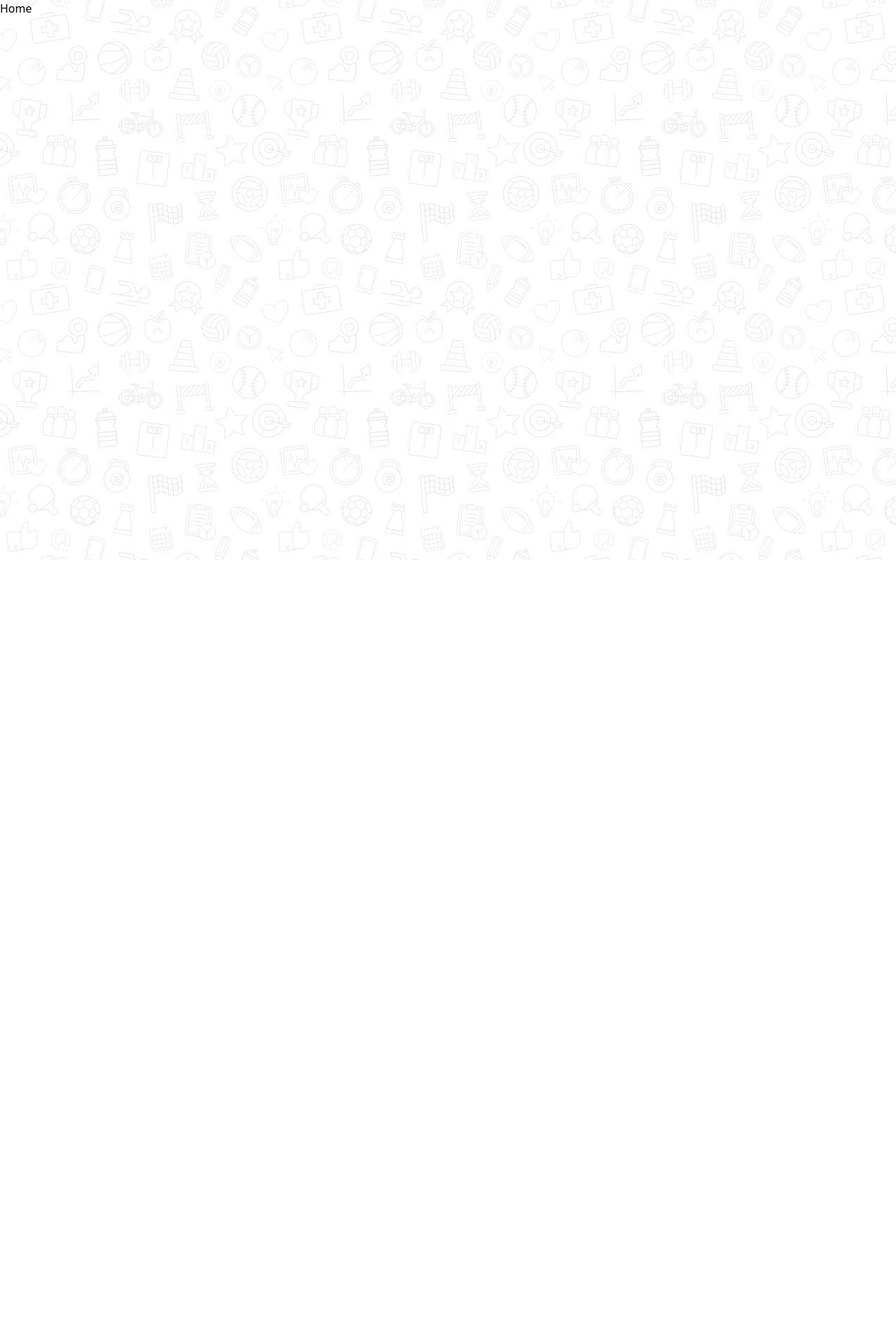
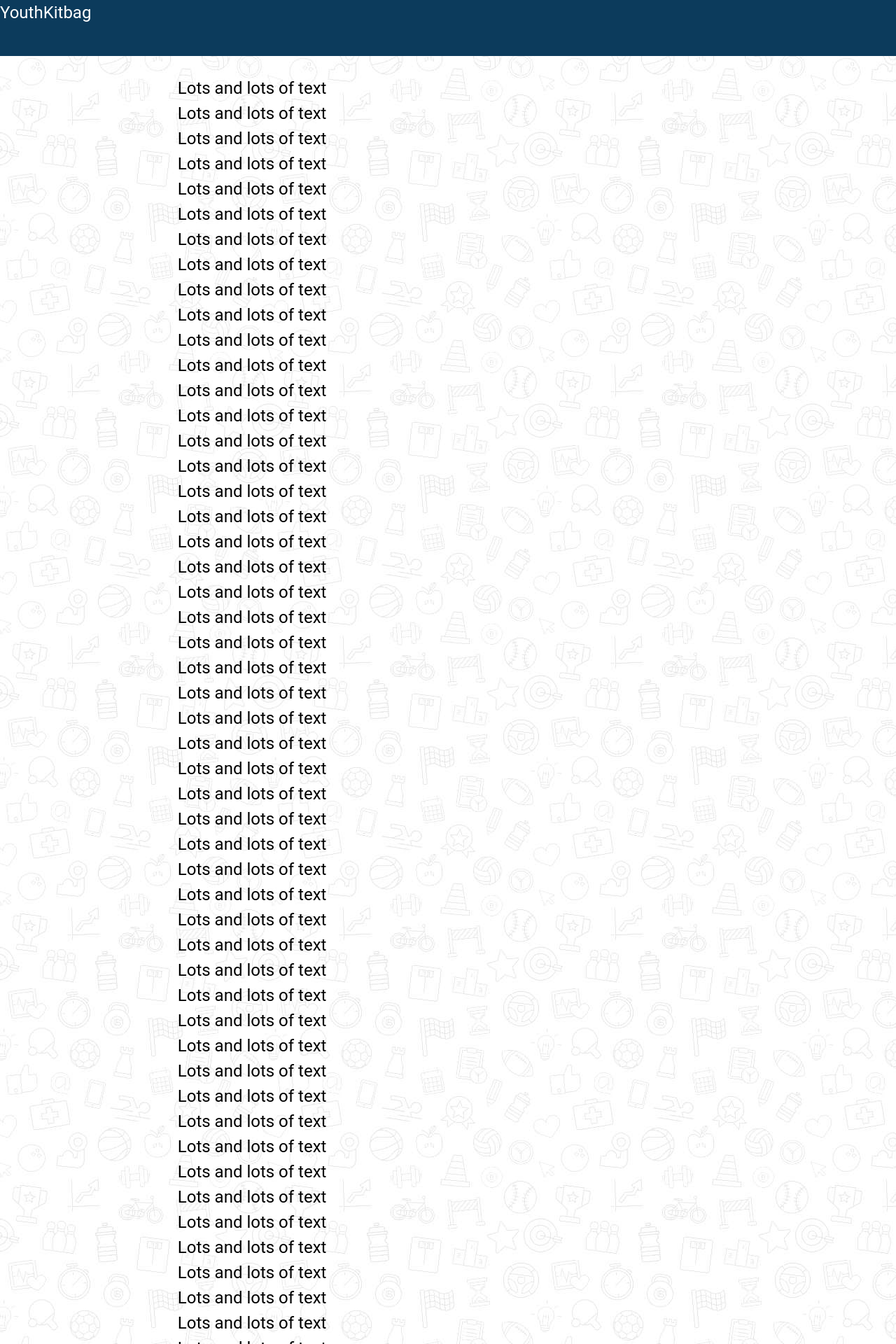
Before and after one commit to pgmoir/youthkitbag-ui-v2-nextjs, a Next.js app: page / in a window 1280 px wide. Shown: the top 1920 px of the page at 70% size. Before the commit the page ends 800 px from the top, so only its background shows below. Built offline with nearby package versions, Linux system fonts and the light colour scheme.

Commit message:
Add tailwind, nav, footer and dummy central body

```diff
--- a/src/app/globals.css
+++ b/src/app/globals.css
@@ -3,4 +3,18 @@
 body {
   background-image: url('/images/sport-wallpaper.jpg');
   background-repeat: repeat;
+  font-family: 'Roboto', 'Helvetica Neue', Helvetica, Arial, sans-serif;
+  font-size: 1.5rem;
 }
+
+nav {
+  background-color: #0c3b5c;
+  color: #fff;
+  height: 80px;
+  position: sticky;
+  top: 0;
+}
+
+footer {
+  background-color: #fafafa;
+}
--- a/src/app/layout.tsx
+++ b/src/app/layout.tsx
@@ -1,16 +1,7 @@
+import Footer from '@/components/Footer';
+import Navbar from '@/components/Navbar';
 import type { Metadata } from 'next';
-import { Geist, Geist_Mono } from 'next/font/google';
 import './globals.css';
-
-const geistSans = Geist({
-  variable: '--font-geist-sans',
-  subsets: ['latin'],
-});
-
-const geistMono = Geist_Mono({
-  variable: '--font-geist-mono',
-  subsets: ['latin'],
-});
 
 export const metadata: Metadata = {
   title:
@@ -25,10 +16,10 @@ export default function RootLayout({
 }>) {
   return (
     <html lang="en">
-      <body
-        className={`${geistSans.variable} ${geistMono.variable} antialiased`}
-      >
-        {children}
+      <body>
+        <Navbar />
+        <main>{children}</main>
+        <Footer />
       </body>
     </html>
   );
--- a/src/app/page.tsx
+++ b/src/app/page.tsx
@@ -1,3 +1,145 @@
 export default function Home() {
-  return <div>Home</div>;
+  return (
+    <div className="flex flex-col items-center gap-6 p-7 md:flex-row md:gap-8 rounded-2xl">
+      <h1>Main body at start</h1>
+      <div>
+        <p>
+          Lots and lots of text <br />
+          Lots and lots of text <br />
+          Lots and lots of text <br />
+          Lots and lots of text <br />
+          Lots and lots of text <br />
+          Lots and lots of text <br />
+          Lots and lots of text <br />
+          Lots and lots of text
+          <br />
+          Lots and lots of text <br />
+          Lots and lots of text <br />
+          Lots and lots of text <br />
+          Lots and lots of text <br />
+          Lots and lots of text
+          <br />
+        </p>
+        <p>
+          Lots and lots of text <br />
+          Lots and lots of text <br />
+          Lots and lots of text <br />
+          Lots and lots of text <br />
+          Lots and lots of text <br />
+          Lots and lots of text <br />
+          Lots and lots of text <br />
+          Lots and lots of text
+          <br />
+          Lots and lots of text <br />
+          Lots and lots of text <br />
+          Lots and lots of text <br />
+          Lots and lots of text <br />
+          Lots and lots of text
+          <br />
+        </p>
+        <p>
+          Lots and lots of text <br />
+          Lots and lots of text <br />
+          Lots and lots of text <br />
+          Lots and lots of text <br />
+          Lots and lots of text <br />
+          Lots and lots of text <br />
+          Lots and lots of text <br />
+          Lots and lots of text
+          <br />
+          Lots and lots of text <br />
+          Lots and lots of text <br />
+          Lots and lots of text <br />
+          Lots and lots of text <br />
+          Lots and lots of text
+          <br />
+        </p>
+        <p>
+          Lots and lots of text <br />
+          Lots and lots of text <br />
+          Lots and lots of text <br />
+          Lots and lots of text <br />
+          Lots and lots of text <br />
+          Lots and lots of text <br />
+          Lots and lots of text <br />
+          Lots and lots of text
+          <br />
+          Lots and lots of text <br />
+          Lots and lots of text <br />
+          Lots and lots of text <br />
+          Lots and lots of text <br />
+          Lots and lots of text
+          <br />
+        </p>
+        <p>
+          Lots and lots of text <br />
+          Lots and lots of text <br />
+          Lots and lots of text <br />
+          Lots and lots of text <br />
+          Lots and lots of text <br />
+          Lots and lots of text <br />
+          Lots and lots of text <br />
+          Lots and lots of text
+          <br />
+          Lots and lots of text <br />
+          Lots and lots of text <br />
+          Lots and lots of text <br />
+          Lots and lots of text <br />
+          Lots and lots of text
+          <br />
+        </p>
+        <p>
+          Lots and lots of text <br />
+          Lots and lots of text <br />
+          Lots and lots of text <br />
+          Lots and lots of text <br />
+          Lots and lots of text <br />
+          Lots and lots of text <br />
+          Lots and lots of text <br />
+          Lots and lots of text
+          <br />
+          Lots and lots of text <br />
+          Lots and lots of text <br />
+          Lots and lots of text <br />
+          Lots and lots of text <br />
+          Lots and lots of text
+          <br />
+        </p>
+        <p>
+          Lots and lots of text <br />
+          Lots and lots of text <br />
+          Lots and lots of text <br />
+          Lots and lots of text <br />
+          Lots and lots of text <br />
+          Lots and lots of text <br />
+          Lots and lots of text <br />
+          Lots and lots of text
+          <br />
+          Lots and lots of text <br />
+          Lots and lots of text <br />
+          Lots and lots of text <br />
+          Lots and lots of text <br />
+          Lots and lots of text
+          <br />
+        </p>
+        <p>
+          Lots and lots of text <br />
+          Lots and lots of text <br />
+          Lots and lots of text <br />
+          Lots and lots of text <br />
+          Lots and lots of text <br />
+          Lots and lots of text <br />
+          Lots and lots of text <br />
+          Lots and lots of text
+          <br />
+          Lots and lots of text <br />
+          Lots and lots of text <br />
+          Lots and lots of text <br />
+          Lots and lots of text <br />
+          Lots and lots of text
+          <br />
+        </p>
+      </div>
+    </div>
+  );
 }
--- a/src/components/Footer.tsx
+++ b/src/components/Footer.tsx
@@ -1,7 +1,7 @@
 import { JSX } from 'react';
 
 function Footer(): JSX.Element {
-  return <div>Footer</div>;
+  return <footer>Footer</footer>;
 }
 
 export default Footer;
--- a/src/components/Navbar.tsx
+++ b/src/components/Navbar.tsx
@@ -1,7 +1,7 @@
 import { JSX } from 'react';
 
 function Navbar(): JSX.Element {
-  return <div>Navbar</div>;
+  return <nav>YouthKitbag</nav>;
 }
 
 export default Navbar;
```
